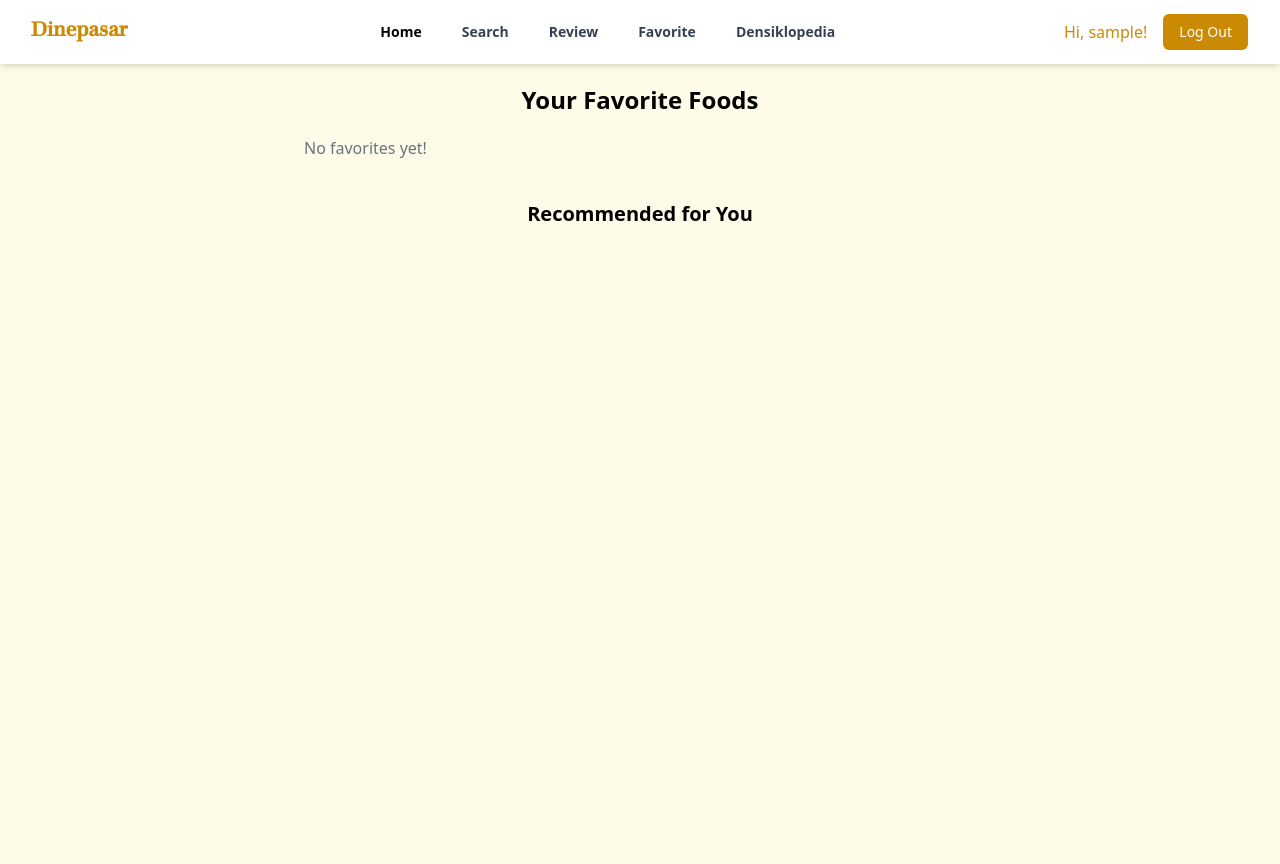
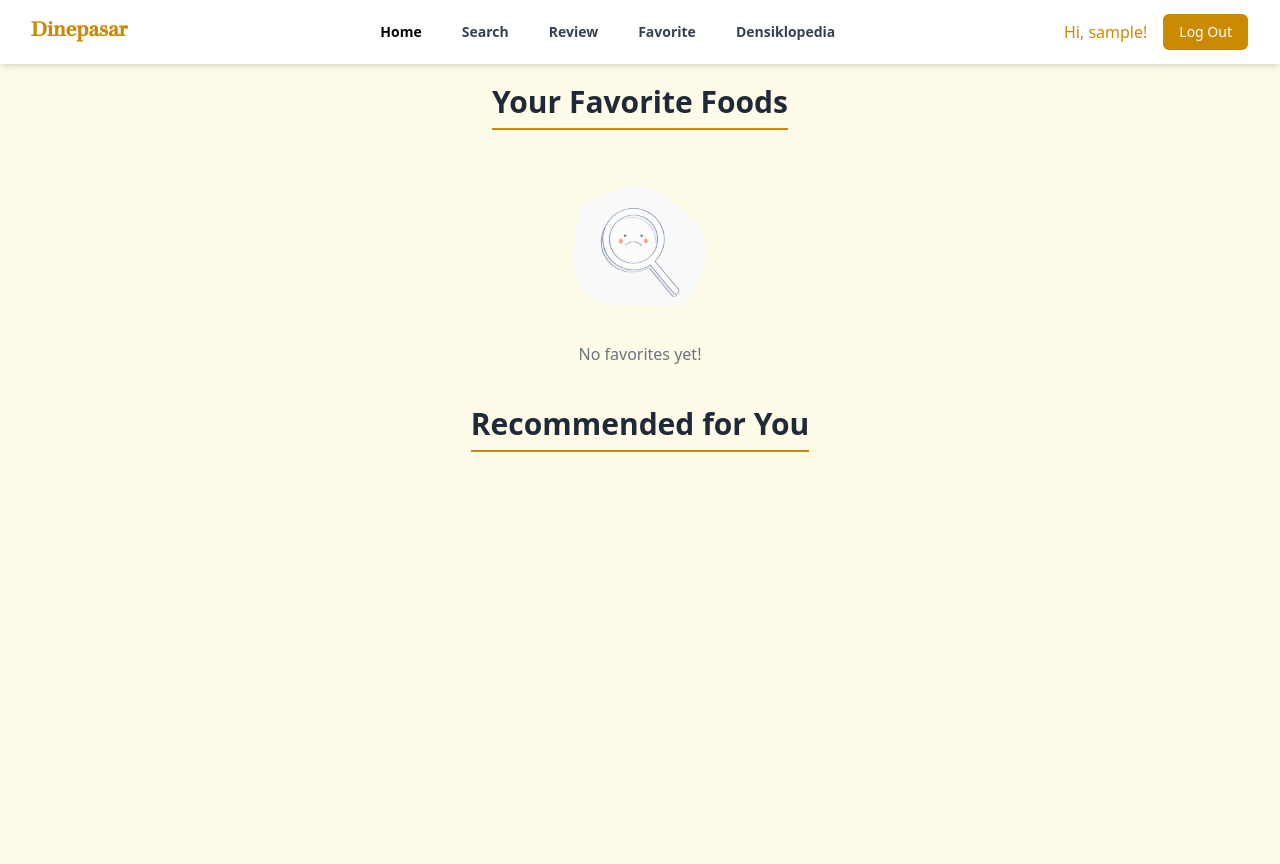
Before and after one commit to PBPC06/Dinepasar, a Django app: page /favorite/ in a window 1280 px wide. Run offline with Django 5.2, Linux system fonts and the light colour scheme; the visitor is signed in with stand-in values (Sample User, id 1); data comes from the database, SQL or seed files in the repository; data that the repository does not hold is empty; some libraries are stand-ins or nearby versions.

Commit message:
done favorite n details

```diff
--- a/favorite/templates/favorite/favorite_list.html
+++ b/favorite/templates/favorite/favorite_list.html
@@ -4,33 +4,79 @@
 {% block content %}
 {% include 'navbar.html' %}
 <div class="min-h-screen flex flex-col items-center justify-start py-5 bg-yellow-50">
-    <h2 class="text-2xl font-bold">Your Favorite Foods</h2>
+    <h2 class="text-3xl font-bold text-gray-800 mb-4 animate-fade-in border-b-2 border-yellow-600 pb-2">Your Favorite Foods</h2>
+
+    <!-- Favorite Foods List -->
     <div class="mt-5 max-w-2xl w-full">
         {% for favorite in favorites %}
-            <div class="flex items-center justify-between bg-white rounded-lg shadow-md p-4 mb-4">
-                <img src="{{ favorite.food.gambar }}" alt="{{ favorite.food.nama_makanan }}" class="h-20 w-20 object-cover rounded-lg">
+            <div class="flex items-center justify-between bg-white rounded-lg shadow-md p-4 mb-4 transition-transform transform hover:scale-105 hover:shadow-lg animate-slide-up">
+                <img src="{{ favorite.food.gambar }}" alt="{{ favorite.food.nama_makanan }}" class="h-20 w-20 object-cover rounded-lg transition-transform transform hover:scale-110">
+
                 <div class="flex-1 mx-3">
-                    <h3 class="font-bold">{{ favorite.food.nama_makanan }}</h3>
-                    <p>{{ favorite.food.deskripsi }}</p>
-                    <p class="text-gray-600">{{ favorite.food.kategori }}</p>
+                    <h3 class="font-bold text-lg text-gray-800">{{ favorite.food.nama_makanan }}</h3>
+                    <p class="text-sm text-gray-600">{{ favorite.food.deskripsi }}</p>
+                    <p class="text-xs font-semibold text-yellow-600">{{ favorite.food.kategori }}</p>
+                    <p class="font-bold text-yellow-800 text-lg">Rp {{ favorite.food.harga }}</p>
                 </div>
-                <p class="font-bold">Rp {{ favorite.food.harga }}</p>
+
+                <form action="{% url 'favorite:delete_favorite' favorite.id %}" method="post" class="flex items-center">
+                    {% csrf_token %}
+                    <button type="submit" class="bg-[#F44336] hover:bg-[#D32F2F] text-white rounded-full p-2 transition duration-300 shadow-md">
+                        <!-- Trash Can Icon -->
+                        <svg xmlns="http://www.w3.org/2000/svg" class="h-7 w-7" viewBox="0 0 20 20" fill="currentColor">
+                            <path fill-rule="evenodd" d="M9 2a1 1 0 00-.894.553L7.382 4H4a1 1 0 000 2v10a2 2 0 002 2h8a2 2 0 002-2V6a1 1 0 100-2h-3.382l-.724-1.447A1 1 0 0011 2H9zM7 8a1 1 0 012 0v6a1 1 0 11-2 0V8zm5-1a1 1 0 00-1 1v6a1 1 0 102 0V8a1 1 0 00-1-1z" clip-rule="evenodd" />
+                        </svg>
+                    </button>
+                </form>
+
             </div>
         {% empty %}
-            <p class="text-gray-500">No favorites yet!</p>
+            <div class="text-center">
+                <img src="{% static 'images/notfound.png' %}" alt="Not Found" class="mb-4 h-40 w-40 object-cover mx-auto">
+                <p class="text-gray-500">No favorites yet!</p>
+            </div>
         {% endfor %}
+
     </div>
 
+    <!-- Recommended Foods Section -->
+    <h3 class="text-3xl font-bold text-gray-800 mt-10 animate-fade-in border-b-2 border-yellow-600 pb-2">Recommended for You</h3>
+    <div class="mt-5 max-w-2xl w-full">
+        {% for food in recommended_foods %}
+            <div class="flex items-center justify-between bg-white rounded-lg shadow-md p-4 mb-4 transition-transform transform hover:scale-105 hover:shadow-lg animate-slide-up">
+                <img src="{{ food.gambar }}" alt="{{ food.nama_makanan }}" class="h-20 w-20 object-cover rounded-lg transition-transform transform hover:scale-110">
 
-    <h3 class="text-xl font-bold mt-10">Recommended for You</h3>
-    <div class="mt-5">
-        {% for food in recommended_foods %}
-            <div class="bg-white rounded-lg shadow-md p-4 mb-4">
-                <h4 class="font-bold">{{ food.nama_makanan }}</h4>
-                <p>{{ food.deskripsi }}</p>
-                <p class="font-bold">Rp {{ food.harga }}</p>
+                <div class="flex-1 mx-3">
+                    <h4 class="font-bold text-gray-800 text-lg">{{ food.nama_makanan }}</h4>
+                    <p class="text-gray-700 text-sm mb-1">{{ food.deskripsi }}</p>
+                    <p class="font-bold text-yellow-800 text-md">Rp {{ food.harga }}</p>
+                </div>
             </div>
         {% endfor %}
     </div>
 </div>
+
+<style>
+    /* Animation for fade-in effect */
+    .animate-fade-in {
+        animation: fadeIn 1s ease-in-out;
+    }
+
+    /* Animation for sliding up */
+    .animate-slide-up {
+        animation: slideUp 0.8s ease-in-out;
+    }
+
+    /* Keyframes for fade-in effect */
+    @keyframes fadeIn {
+        from { opacity: 0; }
+        to { opacity: 1; }
+    }
+
+    /* Keyframes for slide-up effect */
+    @keyframes slideUp {
+        from { transform: translateY(20px); opacity: 0; }
+        to { transform: translateY(0); opacity: 1; }
+    }
+</style>
 {% endblock %}
--- a/favorite/urls.py
+++ b/favorite/urls.py
@@ -1,11 +1,13 @@
 # favorite/urls.py
 
 from django.urls import path
-from .views import add_to_favorite, favorite_list
+from .views import add_to_favorite, favorite_list, delete_favorite
+from . import views
 
 app_name = 'favorite'
 
 urlpatterns = [
     path('add/', add_to_favorite, name='add_to_favorite'),
     path('', favorite_list, name='favorite_list'),
+    path('delete_favorite/<int:favorite_id>/', views.delete_favorite, name='delete_favorite'),  # URL for deleting favorite
 ]
--- a/favorite/views.py
+++ b/favorite/views.py
@@ -39,3 +39,9 @@ def favorite_list(request):
         'favorites': favorites,
         'recommended_foods': recommended_foods
     })
+
+def delete_favorite(request, favorite_id):
+    if request.method == 'POST':
+        favorite = get_object_or_404(Favorite, id=favorite_id)
+        favorite.delete()
+        return redirect('favorite:favorite_list')
```
